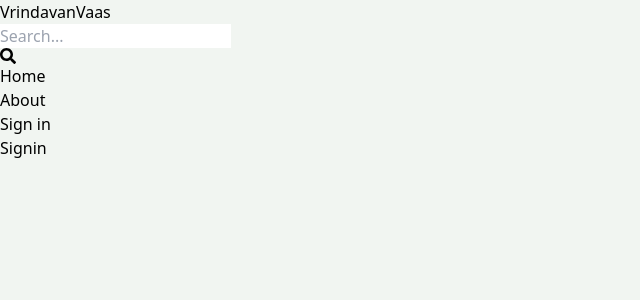
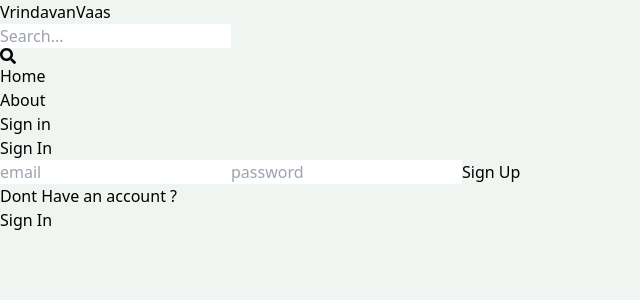
Before and after one commit to Saarthak-Arora/RealEstateProject, a React (Vite) app in the folder client/: page /sign-in in a window 1280 px wide. Shown: the top 300 px of the page, without its empty margins (0-640 px from the left). Built offline with nearby package versions, Linux system fonts and the light colour scheme.

Commit message:
added sign page functionality

```diff
--- a/client/src/pages/SignIn.jsx
+++ b/client/src/pages/SignIn.jsx
@@ -1,7 +1,78 @@
-import React from "react";
+import React, { useState } from "react";
+import { Link, useNavigate } from "react-router-dom";
 
 const SignIn = () => {
-  return <div>Signin</div>;
+  const [formData, setFormData] = useState({});
+  const [error, setError] = useState(null);
+  const [loading, setLoading] = useState(false);
+  const navigate = useNavigate();
+  const handleChange = (e) => {
+    setFormData({
+      ...formData,
+      [e.target.id]: e.target.value,
+    });
+  };
+
+  const handleSubmit = async (e) => {
+    e.preventDefault();
+    try {
+      setLoading(true);
+      const res = await fetch("/api/auth/signin", {
+        method: "POST",
+        headers: {
+          "Content-Type": "application/json",
+        },
+        body: JSON.stringify(formData),
+      });
+      const data = await res.json();
+      if (data.success === false) {
+        setError(data.message);
+        setLoading(false);
+        return;
+      }
+      setLoading(false);
+      setError(null);
+      navigate("/");
+      console.log(data);
+    } catch (error) {
+      setLoading(false);
+      setError(error.message);
+    }
+  };
+  return (
+    <div className="p-3 max-w-lg m-auto">
+      <h1 className="text-3xl text-center font-semibold my-7">Sign In</h1>
+      <form onSubmit={handleSubmit} className="flex flex-col gap-4">
+        <input
+          type="email"
+          placeholder="email"
+          className="border p-3 rounded-lg"
+          id="email"
+          onChange={handleChange}
+        />
+        <input
+          type="password"
+          placeholder="password"
+          className="border p-3 rounded-lg"
+          id="password"
+          onChange={handleChange}
+        />
+        <button
+          disabled={loading}
+          className="bg-slate-700 text-white p-3 rounded-lg uppercase hover:opacity-95 disabled:opacity-80 "
+        >
+          {loading ? "Loading..." : "Sign Up"}
+        </button>
+      </form>
+      <div className="flex gap-2 mt-5">
+        <p>Dont Have an account ?</p>
+        <Link to={"/sign-up"}>
+          <span className="text-blue-700">Sign In</span>
+        </Link>
+      </div>
+      {error && <p className="text-red-500 mt-5">{error}</p>}
+    </div>
+  );
 };
 
 export default SignIn;
```
